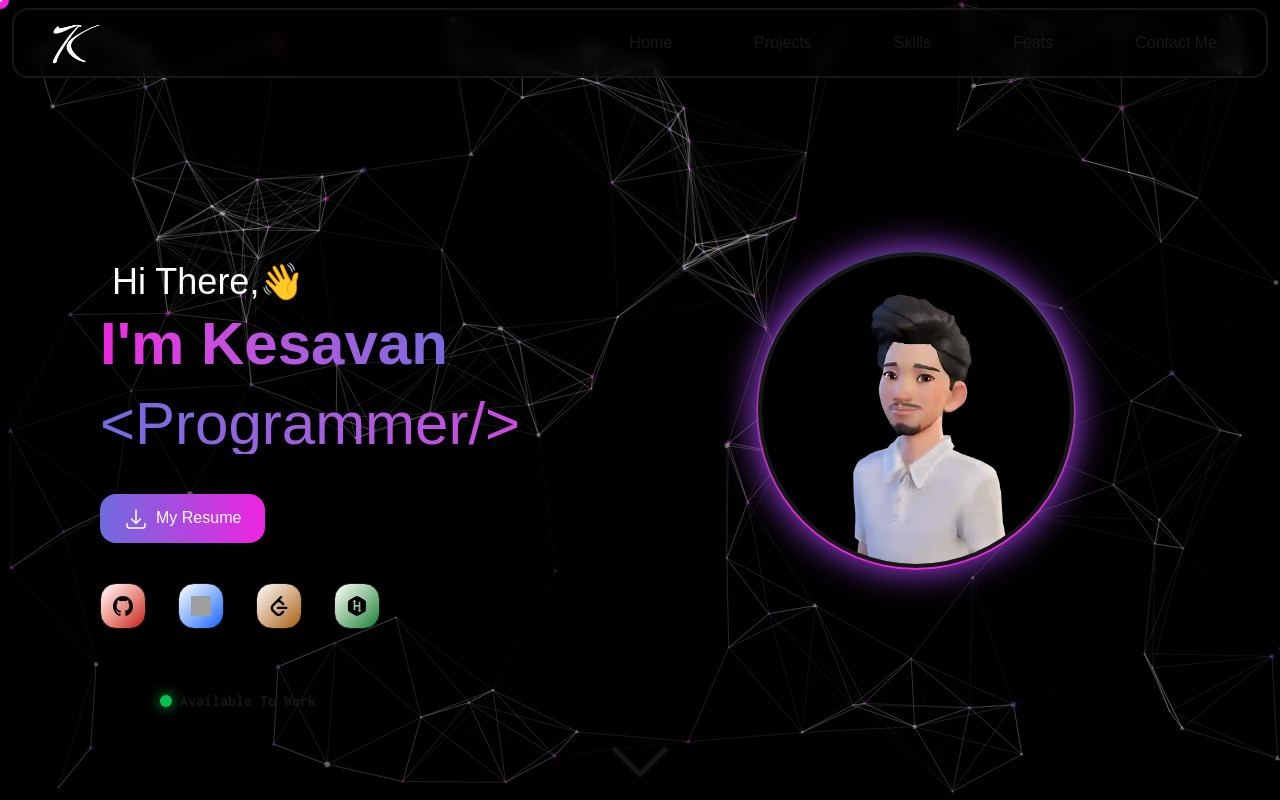
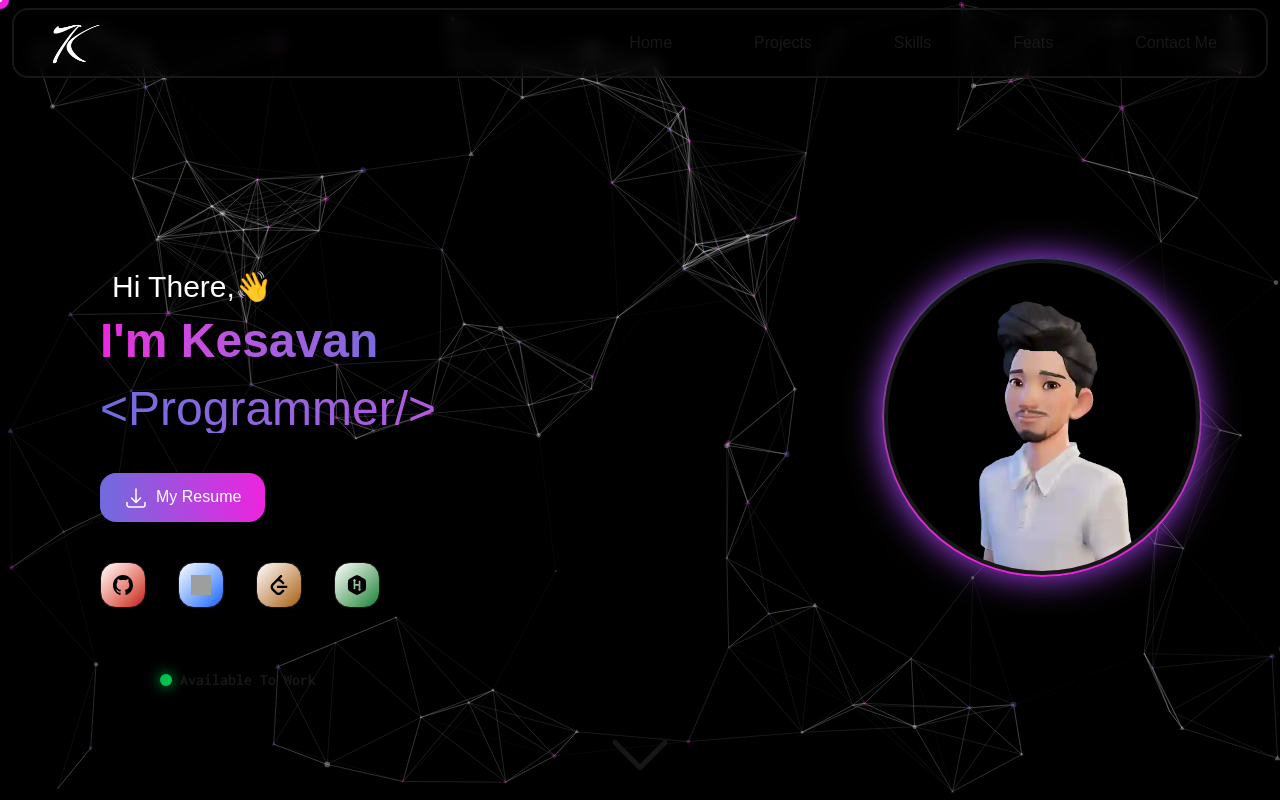
Before and after one commit to Kesavannavashek/My-Portfolio, a Next.js app: page / in a window 1280 px wide. Shown: the top 800 px of the page. Built offline with nearby package versions, Linux system fonts and the light colour scheme; grey boxes are pictures that could not be loaded; a web font is replaced by a local one.

Commit message:
Fixed layout issue on small screen laptops

```diff
--- a/src/app/globals.css
+++ b/src/app/globals.css
@@ -17,7 +17,8 @@
 
 @theme{
   --breakpoint-lg:initial;
-  --breakpoint-lg:80rem
+  --breakpoint-lg:68rem;
+  --breakpoint-2xl:96rem;
 }
 
 @media (prefers-color-scheme: dark) {
--- a/src/app/page.tsx
+++ b/src/app/page.tsx
@@ -40,7 +40,7 @@ export default function Home() {
   return (
     <>
       <div className="h-dvh flex flex-col justify-around">
-        <div className="bg-transparent flex flex-col-reverse gap-15 lg:flex-row items-center lg:items-start lg:pt-20 lg:px-8 lg:mt-20 lg:mr-30">
+        <div className="bg-transparent flex flex-col-reverse gap-15 lg:flex-row  lg:w-dvw items-center lg:items-start lg:pt-20 lg:px-8 lg:mt-20 lg:justify-around">
           {/* Left Side */}
           <div className="w-full lg:w-4/5 lg:ml-10 px-4 text-center lg:text-left">
             <motion.p
@@ -50,7 +50,7 @@ export default function Home() {
                 duration: 0.6,
                 ease: "easeOut",
               }}
-              className="text-white text-lg lg:text-4xl m-3 font-cherry"
+              className="text-white text-lg lg:text-3xl 2xl:text-4xl m-3 font-cherry"
             >
               Hi There,
               <span className="inline-block animate-tilt origin-bottom">
@@ -65,10 +65,10 @@ export default function Home() {
                 duration: 0.6,
                 ease: "easeOut",
               }}
-              className="bg-clip-text font-cherry inline-block text-4xl sm:text-5xl lg:text-6xl font-extrabold text-transparent bg-gradient-to-r from-[#ed24df] to-[#6f6cde] mb-5"
+              className="bg-clip-text font-cherry inline-block text-4xl sm:text-5xl lg:text-5xl 2xl:text-6xl font-extrabold text-transparent bg-gradient-to-r from-[#ed24df] to-[#6f6cde] mb-5 2xl:my-4"
             >
               {`I'm Kesavan`}
-              <span className="animate-ping text-3xl sm:text-4xl lg:text-5xl font-extralight bg-clip-text bg-[#6f6cde] text-transparent ml-2">
+              <span className="animate-ping text-3xl sm:text-4xl lg:text-5xl 2xl:text-6xl font-extralight bg-clip-text bg-[#6f6cde] text-transparent ml-2">
                 |
               </span>
             </motion.p>
@@ -83,7 +83,7 @@ export default function Home() {
               repeat={Infinity}
               speed={30}
               cursor
-              className="bg-clip-text font-cherry text-2xl sm:text-lg lg:text-6xl block text-transparent bg-gradient-to-r from-[#6f6cde] to-[#ed24df] mb-10"
+              className="bg-clip-text font-cherry text-2xl sm:text-lg lg:text-5xl 2xl:text-6xl block text-transparent bg-gradient-to-r from-[#6f6cde] to-[#ed24df] mb-10"
             />
 
             <motion.div
@@ -170,7 +170,7 @@ export default function Home() {
               duration: 0.6,
               ease: "easeOut",
             }}
-            className="flex items-center justify-center mt-10 lg:mt-0 lg:mr-10"
+            className="flex items-center justify-center mt-10 lg:mt-0 lg:mr-10 lg:w-2/5"
           >
             <Tilt
               scale={1.05}
```
